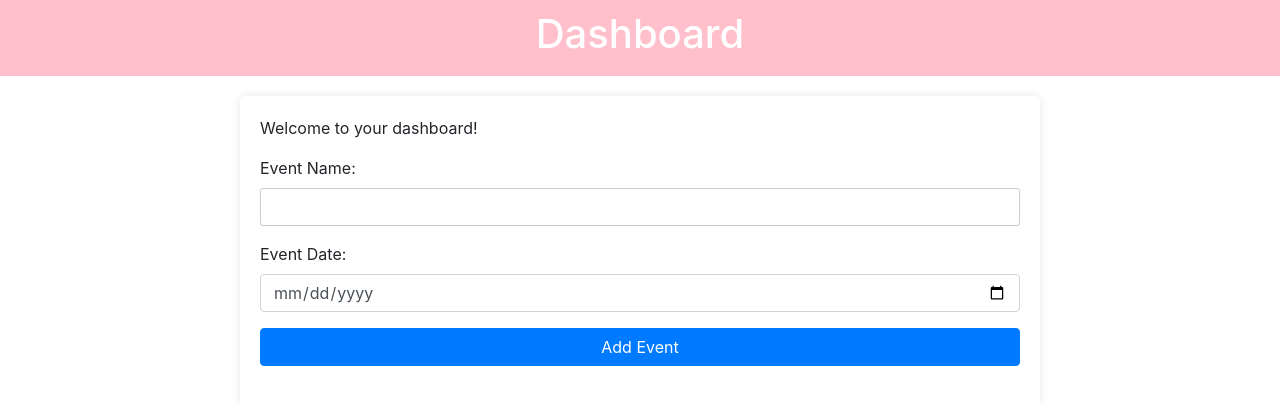
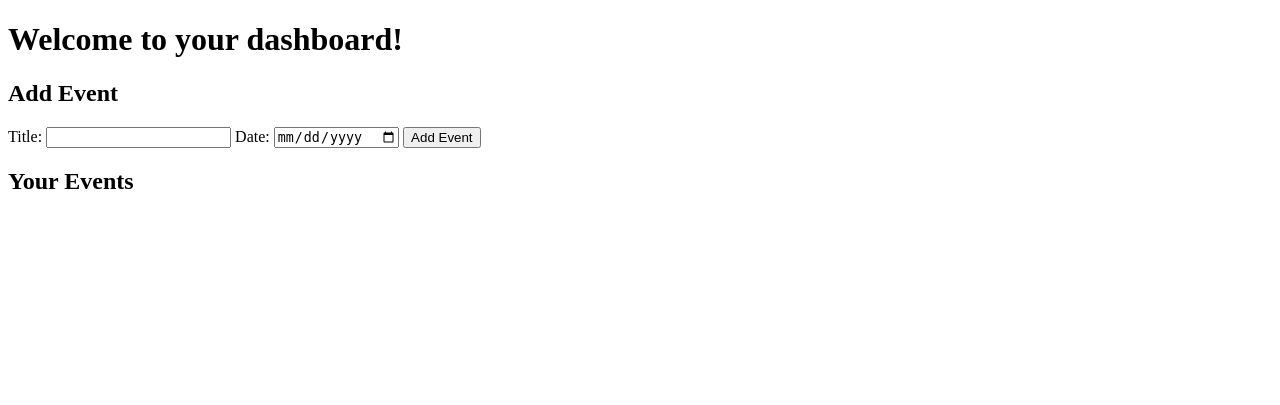
Before and after one commit to aclara141/clara22, a Flask app: page /dashboard in a window 1280 px wide. Shown: the top 405 px of the page. Run offline with Flask 3, Linux system fonts and the light colour scheme; the visitor is signed in with stand-in values (Sample User, id 1); some libraries are stand-ins or nearby versions.

Commit message:
Remove updates
Remove the new updates

```diff
--- a/app.py
+++ b/app.py
@@ -18,6 +18,13 @@ class User(db.Model):
     id = db.Column(db.Integer, primary_key=True)
     username = db.Column(db.String(50), unique=True, nullable=False)
     password = db.Column(db.String(100), nullable=False)
+
+# Define Event model
+class Event(db.Model):
+    id = db.Column(db.Integer, primary_key=True)
+    title = db.Column(db.String(100), nullable=False)
+    date = db.Column(db.Date, nullable=False)
+    user_id = db.Column(db.Integer, db.ForeignKey('user.id'), nullable=False)
 
 # Create database tables if they don't exist
 with app.app_context():
@@ -58,10 +65,19 @@ def login():
     except TemplateNotFound:
         return "Error: Template 'login.html' not found"
 
-@app.route('/dashboard')
+@app.route('/dashboard', methods=['GET', 'POST'])
 def dashboard():
     if 'user_id' in session:
-        return render_template('dashboard.html')
+        user_id = session['user_id']
+        if request.method == 'POST':
+            title = request.form['title']
+            date = request.form['date']
+            new_event = Event(title=title, date=date, user_id=user_id)
+            db.session.add(new_event)
+            db.session.commit()
+            return redirect(url_for('dashboard'))
+        events = Event.query.filter_by(user_id=user_id).all()
+        return render_template('dashboard.html', events=events)
     else:
         return redirect(url_for('login'))
 
--- a/templates/dashboard.html
+++ b/templates/dashboard.html
@@ -4,34 +4,26 @@
     <meta charset="UTF-8">
     <meta name="viewport" content="width=device-width, initial-scale=1.0">
     <title>Dashboard</title>
-    <link rel="stylesheet" href="{{ url_for('static', filename='style.css') }}">
-    <!-- Include Bootstrap for styling (optional) -->
-    <link href="https://stackpath.bootstrapcdn.com/bootstrap/4.5.2/css/bootstrap.min.css" rel="stylesheet">
-    <!-- Include JavaScript for handling AJAX requests -->
-    <script src="https://code.jquery.com/jquery-3.6.0.min.js"></script>
 </head>
 <body>
     <header>
-        <h1>Dashboard</h1>
+        <h1>Welcome to your dashboard!</h1>
     </header>
     <main>
-        <p>Welcome to your dashboard!</p>
-        <!-- Calendar container -->
-        <div id="calendar"></div>
-        <!-- Event form -->
-        <form id="eventForm" class="mt-3">
-            <div class="form-group">
-                <label for="eventName">Event Name:</label>
-                <input type="text" id="eventName" name="eventName" class="form-control" required>
-            </div>
-            <div class="form-group">
-                <label for="eventDate">Event Date:</label>
-                <input type="date" id="eventDate" name="eventDate" class="form-control" required>
-            </div>
-            <button type="submit" class="btn btn-primary">Add Event</button>
+        <h2>Add Event</h2>
+        <form method="POST" action="{{ url_for('dashboard') }}">
+            <label for="title">Title:</label>
+            <input type="text" id="title" name="title" required>
+            <label for="date">Date:</label>
+            <input type="date" id="date" name="date" required>
+            <button type="submit">Add Event</button>
         </form>
+        <h2>Your Events</h2>
+        <ul>
+            {% for event in events %}
+            <li>{{ event.title }} - {{ event.date }}</li>
+            {% endfor %}
+        </ul>
     </main>
-    <!-- Include JavaScript for handling the calendar and event form -->
-    <script src="{{ url_for('static', filename='script.js') }}"></script>
 </body>
 </html>
--- a/templates/register.html
+++ b/templates/register.html
@@ -15,8 +15,11 @@
             <label for="username">Username:</label>
             <input type="text" id="username" name="username" required>
             <label for="password">Password:</label>
-            <input type="password" id="password" name="password" required>
+            <input type="password" id="password" name="password" required minlength="8">
             <button type="submit">Register</button>
+            {% if error %}
+            <p class="error">{{ error }}</p>
+            {% endif %}
         </form>
         <p>Already have an account? <a href="{{ url_for('login') }}">Login here</a></p>
     </main>
```
Also changed, not shown: static/cript.json (+13 -6 lines), templates/home.html (+11 -6 lines), templates/login.html (+4 -10 lines).
